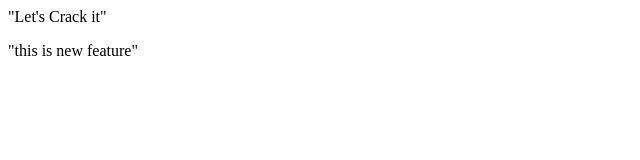
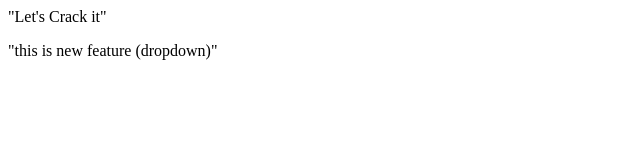
Before and after one commit to Sambhawkumar9409/E-commerce, a plain HTML site: page index.html in a window 1280 px wide. Shown: the full height of the page, 0-640 px from the left. Drawn offline with Linux system fonts and the light colour scheme.

```diff
--- a/index.html
+++ b/index.html
@@ -1,2 +1,2 @@
 <p>"Let's Crack it"</p>
-<p>"this is new feature"</p>
+<p>"this is new feature (dropdown)"</p>
```
